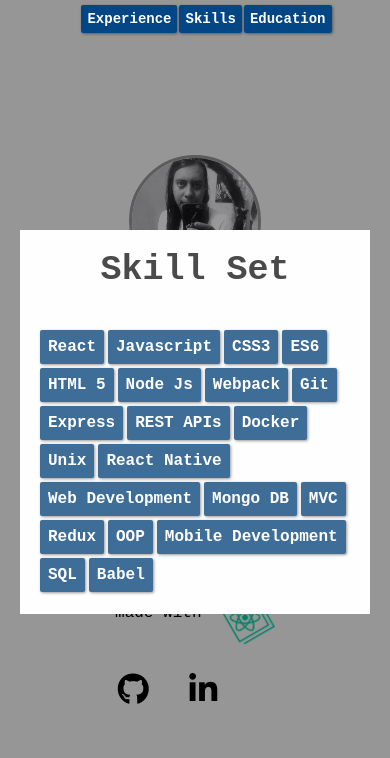
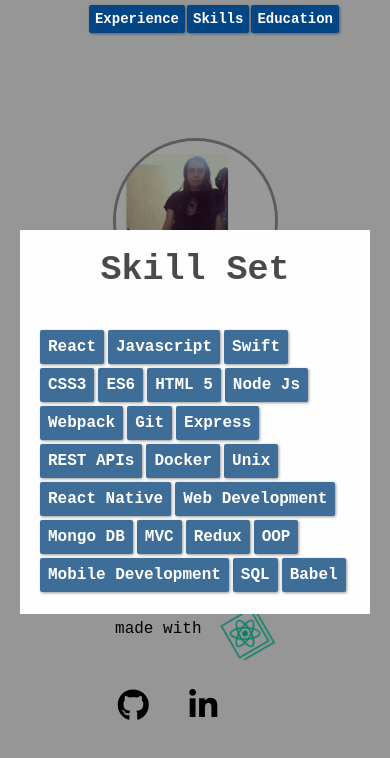
Before and after one commit to luism3861/resume-react, a React (Create React App) app: page /skills in a window 390 px wide. Shown: the top 758 px of the page. Built offline with nearby package versions, Linux system fonts and the light colour scheme.

Commit message:
delete some files and edit styles in rem

```diff
--- a/src/App.css
+++ b/src/App.css
@@ -9,10 +9,10 @@
 /*
  * NAV
  */
-.nav__container  {
+.nav__container {
   position: absolute;
   z-index: 100;
-  top: 10px;
+  top: 0.625rem;
   left: 0;
   display: block;
   width: 100%;
@@ -21,17 +21,17 @@
 
 .nav {
   text-align: center;
-  margin-left: 25px;
+  margin-left: 2.5rem;
 }
 
 .nav__btn {
-  margin: 2px 2px 2px 0;
-  padding: 6px;
-  font-size: 14px;
+  margin: 0.125rem 0.125rem 0.125rem 0;
+  padding: 0.375rem;
+  font-size: 0.875rem;
   color: #fff;
   background: #034685;
-  border-radius: 2px;
-  box-shadow: 1px 1px 3px rgba(0, 0, 0, 0.4);
+  border-radius: 0.125rem;
+  box-shadow: 0.063rem 0.063rem 0.188rem rgba(0, 0, 0, 0.4);
   text-decoration: none;
   font-weight: 600;
 
@@ -47,9 +47,9 @@
   align-items: center;
   flex-direction: column;
   margin: 0 auto;
-  padding: 15px;
+  padding: 0.938rem;
   height: 100vh;
-  max-width: 360px;
+  max-width: 22.5rem;
   background: #fafafa;
   text-align: center;
 }
@@ -60,70 +60,70 @@
 
 .hero__subheader {
   font-weight: 300;
-  font-size:25px;
+  font-size: 1.563rem;
 }
 
-.style__summary{
-  font-size:17px
+.style__summary {
+  font-size: 1.063rem;
 }
 
-.style__phone{
-  margin-top: 15px
+.style__phone {
+  margin-top: 0.938rem;
 }
 
-.hero__link-container{
-  margin-top: 10px;
+.hero__link-container {
+  margin-top: 0.625rem;
 }
 
 
 .hero__text {
-  margin: 10px 0;
+  margin: 0.625rem 0;
   font-weight: 700;
 
 }
 
 .hero__logo {
-  height: 50px;
+  height: 3.125rem;
   vertical-align: middle;
   animation: hero-logo infinite 3s linear;
-  margin-left:20px;
-  margin-top: 10px
+  margin-left: 1.25rem;
+  margin-top: 0.625rem;
 }
 
-.github__logo{
+.github__logo {
   color: black
 }
 
-.logo__container{
- margin-top: 30px;
+.logo__container {
+  margin-top: 1.875rem;
   display: flex;
   justify-content: space-around;
- width: 140px;
- margin-right:55px
+  width: 8.75rem;
+  margin-right: 3.438rem;
 }
 
 
-.image__profile{
+.image__profile {
   max-width: 50%;
   border-radius: 50%;
   margin: 1rem;
-  border:3px solid #999999;
+  border: 0.188rem solid #999999;
 }
 
-@media screen and (max-width:320px) {
-     .image__profile{
+@media screen and (max-width:20rem) {
+  .image__profile {
     display: none;
   }
 }
 
-  @media screen and (max-width:375px) {
-    .image__profile{
+@media screen and (max-width:23.438) {
+  .image__profile {
     max-width: 40%;
   }
 }
 
- @media screen and (max-width:425px) {
-  .image__profile{
+@media screen and (max-width:26.563) {
+  .image__profile {
     max-width: 40%;
   }
 }
@@ -179,13 +179,13 @@
   flex-direction: column;
   flex: 1;
   width: 100%;
-  padding: 50px;
+  padding: 3.125rem;
   color: #fafafa;
   background: #54e7c7;
 }
 
 .job__date {
-  font-size: 14px;
+  font-size: 0.875rem;
   font-weight: 300;
 }
 
@@ -194,8 +194,8 @@
 }
 
 
-.job__list{
- margin:10px
+.job__list {
+  margin: 0.625rem;
 }
 
 
@@ -203,11 +203,11 @@
  * SKILLS
  */
 .skill {
-  margin: 2px 4px 2px 0;
+  margin: 0.125rem 0.25rem 0.125rem 0;
   color: #fff;
-  padding: 8px;
-  box-shadow: 1px 1px 3px rgba(0, 0, 0, 0.4);
-  border-radius: 2px;
+  padding: 0.5rem;
+  box-shadow: 0.063rem 0.063rem 0.188rem rgba(0, 0, 0, 0.4);
+  border-radius: 0.125rem;
   background: #3e6e98;
   font-weight: 600
 }
@@ -215,7 +215,7 @@
 .skills-list__header {
   color: #4a4a4a;
   text-align: center;
-  font-size:35px;
+  font-size: 2.188rem;
 }
 
 .skills-list {
@@ -237,18 +237,18 @@
 }
 
 .education__subheader {
-  margin-bottom: 20px;
-  font-size:20px;
+  margin-bottom: 1.25rem;
+  font-size: 1.25rem;
 }
 
-.education__area{
-  font-size:20px;
-  margin-top:10px;
+.education__area {
+  font-size: 1.25rem;
+  margin-top: 0.625rem;
 }
 
-.education__graduated{
-  font-size: 20px;
-  margin-top:10px
+.education__graduated {
+  font-size: 1.25rem;
+  margin-top: 0.625rem;
 }
 
 /*
@@ -258,8 +258,8 @@
   color: #4a4a4a;
 }
 
-.contact__container{
-  margin-top: 10px;
+.contact__container {
+  margin-top: 0.625rem;
 }
 
 /*
@@ -295,12 +295,13 @@
 .contact__header,
 .education__header,
 .skills-list__header {
-  margin-bottom: 20px;
+  margin-bottom: 1.25rem;
 }
 
 
 
-@media (max-width: 990px) {
+@media (max-width: 61.875rem) {
+
   /*
    * APP
    */
@@ -331,8 +332,8 @@
     width: 100%;
     height: 100%;
     overflow: auto;
-    background-color: rgb(0,0,0);
-    background-color: rgba(0,0,0,0.4);
+    background-color: rgb(0, 0, 0);
+    background-color: rgba(0, 0, 0, 0.4);
   }
 
   /*
@@ -347,15 +348,15 @@
   .contact__modal {
     background-color: #fefefe;
     margin: 0 auto;
-    padding: 20px;
-    width: calc(100% - 40px);
+    padding: 1.25rem;
+    width: calc(100% - 2.5rem);
   }
 }
 
-@media (min-width: 991px) {
+@media (min-width: 61.938rem) {
   .nav {
     position: absolute;
-    left: calc(20% - 162px);
+    left: calc(20% - 10.125rem);
     text-align: left;
   }
 
@@ -398,7 +399,7 @@
 
 }
 
-@media only screen and (orientation: landscape) and (min-width: 820px) {
+@media only screen and (orientation: landscape) and (min-width: 51.25rem) {
   .nav__container {
     display: block;
   }
--- a/src/components/Contact.js
+++ /dev/null
@@ -1,43 +0,0 @@
-/* eslint-disable jsx-a11y/anchor-is-valid */
-import React from "react";
-import CSSTransitionGroup from "react-addons-css-transition-group";
-
-const Contact = ({ info }) => {
-  const layout = {
-    display: "flex",
-    flexDirection: "column",
-    alignItems: "center"
-  };
-  return (
-    <div className="contact__container" style={{ display: "flex" }}>
-      <div className="contact__modal">
-        <CSSTransitionGroup
-          style={layout}
-          component="div"
-          transitionName="slide"
-          transitionEnterTimeout={5000}
-          transitionLeaveTimeout={3000}
-        >
-          <h1 className="contact__header">Contact</h1>
-
-          <h3>
-            <a style={{ textDecoration: "none" }}>{info.email}</a>
-          </h3>
-
-          <h3 className="contact__container">
-            <a
-              href="https://www.linkedin.com/in/luism3861/"
-              style={{ textDecoration: "none" }}
-              target="_blank"
-              rel="noopener noreferrer"
-            >
-              {info.website}
-            </a>
-          </h3>
-        </CSSTransitionGroup>
-      </div>
-    </div>
-  );
-};
-
-export default Contact;
--- a/src/components/Hero.js
+++ b/src/components/Hero.js
@@ -1,52 +1,52 @@
-import React from "react";
-import logo from "../logo.svg";
-import wicho from "../wicho.jpg";
+import React from 'react';
+import logo from '../logo.svg';
+import negro from '../luis.jpg';
 
 const Hero = ({ resumeObj }) => {
   return (
-    <div className="hero">
-      <img src={wicho} alt="profile" className="image__profile" />
-      <h1 className="hero__header">{resumeObj.basics.name}</h1>
+    <div className='hero'>
+      <img src={negro} alt='profile' className='image__profile' />
+      <h1 className='hero__header'>{resumeObj.basics.name}</h1>
 
-      <h4 className="hero__subheader">{resumeObj.basics.location.city}</h4>
+      <h4 className='hero__subheader'>{resumeObj.basics.skill}</h4>
 
-      <p className="style__summary">{resumeObj.basics.summary}</p>
+      <p className='style__summary'>{resumeObj.basics.summary}</p>
       {resumeObj.basics.pdf ? (
-        <p className="hero__text">
+        <p className='hero__text'>
           <a
             href={resumeObj.basics.pdf}
-            target="_blank"
-            rel="noopener noreferrer"
+            target='_blank'
+            rel='noopener noreferrer'
           >
             PDF version
-          </a>{" "}
+          </a>{' '}
           of the resume.
         </p>
       ) : (
-        ""
+        ''
       )}
-      <h3 className="style__phone">{resumeObj.basics.email}</h3>
-      <h3 className="style__phone">{resumeObj.basics.phone}</h3>
-      <div className="hero__link-container">
+      <h3 className='style__phone'>{resumeObj.basics.email}</h3>
+      <h3 className='style__phone'>{resumeObj.basics.phone}</h3>
+      <div className='hero__link-container'>
         made with
-        <img src={logo} className="hero__logo" alt="Made With React Logo" />
+        <img src={logo} className='hero__logo' alt='Made With React Logo' />
       </div>
-      <div className="logo__container">
+      <div className='logo__container'>
         <a
-          href="https://github.com/luism3861"
-          className="github__logo"
-          target="_blank"
-          rel="noopener noreferrer"
+          href='https://github.com/luism3861'
+          className='github__logo'
+          target='_blank'
+          rel='noopener noreferrer'
         >
-          <i class="fab fa-github fa-2x"></i>
+          <i className='fab fa-github fa-2x'></i>
         </a>
         <a
-          href="https://linkedin.com/in/luism3861"
-          className="github__logo"
-          target="_blank"
-          rel="noopener noreferrer"
+          href='https://linkedin.com/in/luism3861'
+          className='github__logo'
+          target='_blank'
+          rel='noopener noreferrer'
         >
-          <i class="fab fa-linkedin-in fa-2x"></i>
+          <i className='fab fa-linkedin-in fa-2x'></i>
         </a>
       </div>
     </div>
--- a/src/components/SkillList.js
+++ b/src/components/SkillList.js
@@ -1,24 +1,20 @@
 import React from 'react';
 import Skill from './Skill';
 
-const SkillsList = ({resumeObj}) =>{
-    return (
-      <div
-        className="skills-list__container"
-        style={{display: 'flex'}}
-      >
-        <div className="skills-list__modal">
-          <h1 className="skills-list__header">Skill Set</h1>
-          <br />
-          <ul className="skills-list">
-            {
-              resumeObj.skills.keywords
-                .map((key, index) => <Skill key={key} details={resumeObj.skills.keywords[index]}/>)
-            }
-          </ul>
-        </div>
+const SkillsList = ({ resumeObj }) => {
+  return (
+    <div className='skills-list__container' style={{ display: 'flex' }}>
+      <div className='skills-list__modal'>
+        <h1 className='skills-list__header'>Skill Set</h1>
+        <br />
+        <ul className='skills-list'>
+          {resumeObj.skills.keywords.map((key, index) => (
+            <Skill key={key} details={resumeObj.skills.keywords[index]} />
+          ))}
+        </ul>
       </div>
-    );
-}
+    </div>
+  );
+};
 
 export default SkillsList;
--- a/src/resume.json
+++ b/src/resume.json
@@ -6,16 +6,10 @@
     "phone": "+52 3311057425",
     "website": "linkedin.com/in/luism3861/",
     "summary": "Developer appasionate to learning  new technologies",
-      "location": {
-        "postalCode": "93101",
-        "city": "Developer",
-        "countryCode": "US",
-        "region": "SD"
-      },
+    "skill": "Developer",
     "pdf": "resume.pdf"
   },
-    "work": [
-      {
+  "work": [{
       "company": "Mariachi IO SA DE CV",
       "current": false,
       "position": "FrontEnd Engineer",
@@ -33,7 +27,7 @@
       "current": false,
       "position": "",
       "website": "https://www.udacity.com",
-        "startDate":"",
+      "startDate": "",
       "endDate": "",
       "highlights": [
         "Dev f Course",
@@ -45,13 +39,13 @@
   "education": [{
     "institution": "Centro Universitario De Monterrey(University of Guadalajara)",
     "area": "Computer Engineer",
-
     "endDate": "December 2018"
   }],
   "skills": {
     "keywords": [
       "React",
       "Javascript",
+      "Swift",
       "CSS3",
       "ES6",
       "HTML 5",
```
Also changed, not shown: src/App.js (+24 -19 lines), src/components/Job.js (+18 -18 lines), src/luis.jpg (added), src/wicho.jpg (deleted). Lines whose indentation alone changed are shown as unchanged.
